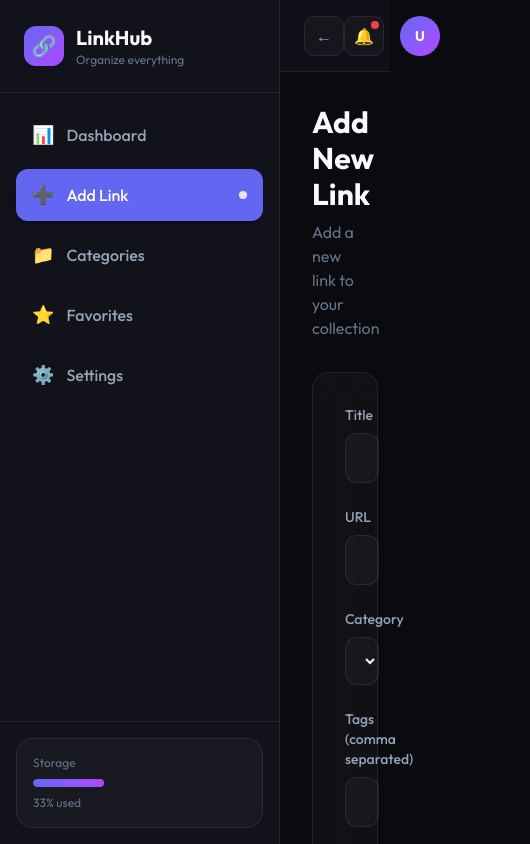
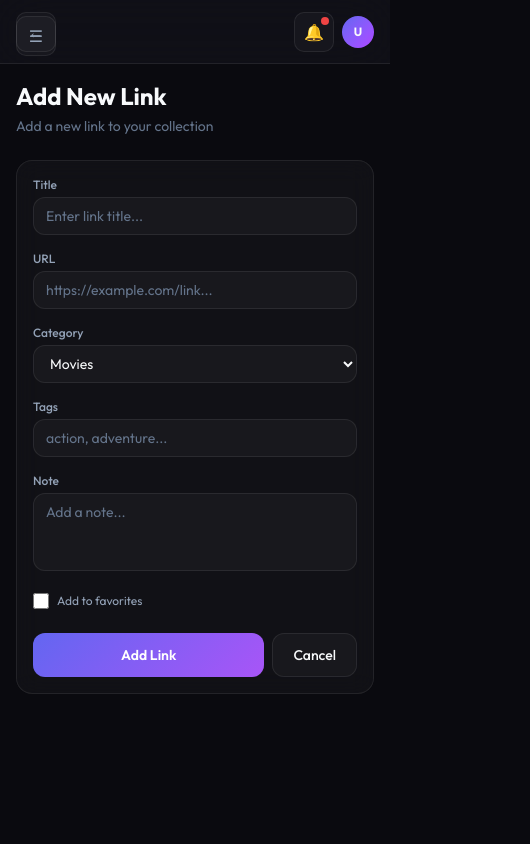
Before and after one commit to bunny123373/Download.org, a Next.js app: page /add-link in a window 390 px wide. Shown: the top 844 px of the page, 530 px wide, since content can reach past the window. Built offline with nearby package versions, Linux system fonts and the light colour scheme.

Commit message:
fix: responsive layouts for all devices

```diff
--- a/src/app/add-link/page.tsx
+++ b/src/app/add-link/page.tsx
@@ -70,17 +70,17 @@ function AddLinkContent() {
     <div className="min-h-screen">
       <Navbar showSearch={false} showFilter={false} />
 
-      <div className="p-8 max-w-2xl mx-auto">
-        <div className="mb-8">
-          <h1 className="text-3xl font-bold text-[var(--text-primary)] mb-2">
+      <div className="p-4 md:p-6 lg:p-8 max-w-lg md:max-w-xl lg:max-w-2xl mx-auto">
+        <div className="mb-6 md:mb-8">
+          <h1 className="text-2xl md:text-3xl font-bold text-[var(--text-primary)] mb-1 md:mb-2">
             {editingLink ? 'Edit Link' : 'Add New Link'}
           </h1>
-          <p className="text-[var(--text-muted)]">
+          <p className="text-sm md:text-base text-[var(--text-muted)]">
             {editingLink ? 'Update the link details below' : 'Add a new link to your collection'}
           </p>
         </div>
 
-        <div className="glass-card p-8">
+        <div className="glass-card p-4 md:p-6 lg:p-8">
           <LinkForm
             link={editingLink}
             onSubmit={handleSubmit}
@@ -105,8 +105,8 @@ function LoadingFallback() {
   return (
     <div className="min-h-screen">
       <Navbar showSearch={false} showFilter={false} />
-      <div className="p-8 max-w-2xl mx-auto">
-        <div className="glass-card p-8 animate-pulse">
+      <div className="p-4 md:p-6 lg:p-8 max-w-lg md:max-w-xl lg:max-w-2xl mx-auto">
+        <div className="glass-card p-4 md:p-6 lg:p-8 animate-pulse">
           <div className="skeleton h-6 w-1/3 mb-4" />
           <div className="skeleton h-10 w-full mb-4" />
           <div className="skeleton h-10 w-full mb-4" />
--- a/src/app/categories/page.tsx
+++ b/src/app/categories/page.tsx
@@ -35,33 +35,33 @@ export default function CategoriesPage() {
     <div className="min-h-screen">
       <Navbar showSearch={false} showFilter={false} />
 
-      <div className="p-8">
-        <div className="mb-8">
-          <h1 className="text-3xl font-bold text-[var(--text-primary)] mb-2">Categories</h1>
-          <p className="text-[var(--text-muted)]">Browse links by category</p>
+      <div className="p-4 md:p-6 lg:p-8">
+        <div className="mb-6 md:mb-8">
+          <h1 className="text-2xl md:text-3xl font-bold text-[var(--text-primary)] mb-1 md:mb-2">Categories</h1>
+          <p className="text-sm md:text-base text-[var(--text-muted)]">Browse links by category</p>
         </div>
 
         {loading ? (
-          <div className="grid grid-cols-1 md:grid-cols-2 lg:grid-cols-3 gap-6">
+          <div className="grid grid-cols-2 sm:grid-cols-3 lg:grid-cols-3 gap-3 md:gap-4 lg:gap-6">
             {CATEGORIES.map((_, i) => (
-              <div key={i} className="glass-card p-6 animate-pulse">
-                <div className="skeleton h-12 w-12 rounded-xl mb-4" />
-                <div className="skeleton h-6 w-1/2 mb-2" />
-                <div className="skeleton h-4 w-1/3" />
+              <div key={i} className="glass-card p-4 md:p-6 animate-pulse">
+                <div className="skeleton h-10 w-10 md:h-12 md:w-12 rounded-lg md:rounded-xl mb-3 md:mb-4" />
+                <div className="skeleton h-5 w-1/2 mb-2" />
+                <div className="skeleton h-3 w-1/3" />
               </div>
             ))}
           </div>
         ) : (
-          <div className="grid grid-cols-1 md:grid-cols-2 lg:grid-cols-3 gap-6">
+          <div className="grid grid-cols-2 sm:grid-cols-3 lg:grid-cols-3 gap-3 md:gap-4 lg:gap-6">
             {categories.map((category, index) => (
               <button
                 key={category.name}
                 onClick={() => handleCategoryClick(category.name)}
-                className="glass-card p-6 text-left hover:scale-[1.02] transition-transform animate-fade-in"
+                className="glass-card p-4 md:p-6 text-left hover:scale-[1.02] transition-transform animate-fade-in"
                 style={{ animationDelay: `${index * 50}ms` }}
               >
                 <div
-                  className="w-14 h-14 rounded-xl flex items-center justify-center text-3xl mb-4"
+                  className="w-10 h-10 md:w-12 md:h-12 lg:w-14 lg:h-14 rounded-lg md:rounded-xl flex items-center justify-center text-xl md:text-2xl mb-3 md:mb-4"
                   style={{
                     background: `linear-gradient(135deg, ${category.color}30, ${category.color}10)`,
                     border: `1px solid ${category.color}30`
@@ -69,14 +69,14 @@ export default function CategoriesPage() {
                 >
                   {category.icon}
                 </div>
-                <h3 className="text-xl font-semibold text-[var(--text-primary)] mb-2">
+                <h3 className="text-base md:text-lg lg:text-xl font-semibold text-[var(--text-primary)] mb-1 md:mb-2">
                   {category.name}
                 </h3>
-                <p className="text-[var(--text-muted)]">
+                <p className="text-xs md:text-sm text-[var(--text-muted)]">
                   {category.count} {category.count === 1 ? 'link' : 'links'}
                 </p>
                 {category.count > 0 && (
-                  <div className="mt-4 h-2 bg-[var(--bg-tertiary)] rounded-full overflow-hidden">
+                  <div className="mt-3 md:mt-4 h-1.5 md:h-2 bg-[var(--bg-tertiary)] rounded-full overflow-hidden">
                     <div
                       className="h-full rounded-full transition-all duration-500"
                       style={{
--- a/src/app/dashboard/page.tsx
+++ b/src/app/dashboard/page.tsx
@@ -58,16 +58,16 @@ export default function DashboardPage() {
     <div className="min-h-screen">
       <Navbar onSearch={handleSearch} onFilter={handleFilter} />
 
-      <div className="p-8">
-        <div className="mb-8">
-          <h1 className="text-3xl font-bold text-[var(--text-primary)] mb-2">Dashboard</h1>
-          <p className="text-[var(--text-muted)]">Manage and organize your links</p>
+      <div className="p-4 md:p-6 lg:p-8">
+        <div className="mb-6 md:mb-8">
+          <h1 className="text-2xl md:text-3xl font-bold text-[var(--text-primary)] mb-1 md:mb-2">Dashboard</h1>
+          <p className="text-sm md:text-base text-[var(--text-muted)]">Manage and organize your links</p>
         </div>
 
-        <div className="grid grid-cols-1 md:grid-cols-2 lg:grid-cols-4 gap-6 mb-8">
+        <div className="grid grid-cols-2 lg:grid-cols-4 gap-3 md:gap-4 lg:gap-6 mb-6 md:mb-8">
           <StatsCard
             icon="🔗"
-            label="Total Links"
+            label="Total"
             value={stats?.total || 0}
             color="#6366f1"
             index={0}
@@ -88,30 +88,30 @@ export default function DashboardPage() {
           />
           <StatsCard
             icon="🕐"
-            label="Recent (7 days)"
+            label="Recent"
             value={stats?.recent || 0}
             color="#ec4899"
             index={3}
           />
         </div>
 
-        <div className="flex items-center justify-between mb-6">
-          <h2 className="text-xl font-semibold text-[var(--text-primary)]">Recent Links</h2>
+        <div className="flex items-center justify-between mb-4 md:mb-6">
+          <h2 className="text-lg md:text-xl font-semibold text-[var(--text-primary)]">Recent Links</h2>
           <button
             onClick={() => router.push('/add-link')}
-            className="btn-primary text-sm"
+            className="btn-primary text-xs md:text-sm px-3 md:px-4 py-2"
           >
-            ➕ Add New Link
+            ➕ Add
           </button>
         </div>
 
         {loading ? (
-          <SkeletonCard count={8} />
+          <SkeletonCard count={4} />
         ) : links.length === 0 ? (
-          <div className="glass-card p-12 text-center">
-            <div className="text-6xl mb-4">🔗</div>
-            <h3 className="text-xl font-semibold text-[var(--text-primary)] mb-2">No links yet</h3>
-            <p className="text-[var(--text-muted)] mb-6">Start adding your first link to get organized</p>
+          <div className="glass-card p-6 md:p-12 text-center">
+            <div className="text-4xl md:text-6xl mb-4">🔗</div>
+            <h3 className="text-lg md:text-xl font-semibold text-[var(--text-primary)] mb-2">No links yet</h3>
+            <p className="text-sm md:text-base text-[var(--text-muted)] mb-6">Start adding your first link</p>
             <button
               onClick={() => router.push('/add-link')}
               className="btn-primary"
@@ -120,7 +120,7 @@ export default function DashboardPage() {
             </button>
           </div>
         ) : (
-          <div className="grid grid-cols-1 md:grid-cols-2 lg:grid-cols-3 xl:grid-cols-4 gap-6">
+          <div className="grid grid-cols-1 sm:grid-cols-2 lg:grid-cols-3 xl:grid-cols-4 gap-4 md:gap-6">
             {links.slice(0, 12).map((link, index) => (
               <LinkCard
                 key={link._id}
--- a/src/app/favorites/page.tsx
+++ b/src/app/favorites/page.tsx
@@ -53,19 +53,19 @@ export default function FavoritesPage() {
     <div className="min-h-screen">
       <Navbar onSearch={handleSearch} showFilter={false} />
 
-      <div className="p-8">
-        <div className="mb-8">
-          <h1 className="text-3xl font-bold text-[var(--text-primary)] mb-2">⭐ Favorites</h1>
-          <p className="text-[var(--text-muted)]">Your starred links</p>
+      <div className="p-4 md:p-6 lg:p-8">
+        <div className="mb-6 md:mb-8">
+          <h1 className="text-2xl md:text-3xl font-bold text-[var(--text-primary)] mb-1 md:mb-2">⭐ Favorites</h1>
+          <p className="text-sm md:text-base text-[var(--text-muted)]">Your starred links</p>
         </div>
 
         {loading ? (
-          <SkeletonCard count={8} />
+          <SkeletonCard count={4} />
         ) : filteredLinks.length === 0 ? (
-          <div className="glass-card p-12 text-center">
-            <div className="text-6xl mb-4">⭐</div>
-            <h3 className="text-xl font-semibold text-[var(--text-primary)] mb-2">No favorites yet</h3>
-            <p className="text-[var(--text-muted)] mb-6">Star links to add them to your favorites</p>
+          <div className="glass-card p-6 md:p-12 text-center">
+            <div className="text-4xl md:text-6xl mb-4">⭐</div>
+            <h3 className="text-lg md:text-xl font-semibold text-[var(--text-primary)] mb-2">No favorites yet</h3>
+            <p className="text-sm md:text-base text-[var(--text-muted)] mb-6">Star links to add them to your favorites</p>
             <button
               onClick={() => router.push('/dashboard')}
               className="btn-primary"
@@ -74,7 +74,7 @@ export default function FavoritesPage() {
             </button>
           </div>
         ) : (
-          <div className="grid grid-cols-1 md:grid-cols-2 lg:grid-cols-3 xl:grid-cols-4 gap-6">
+          <div className="grid grid-cols-1 sm:grid-cols-2 lg:grid-cols-3 xl:grid-cols-4 gap-4 md:gap-6">
             {filteredLinks.map((link, index) => (
               <LinkCard
                 key={link._id}
--- a/src/app/layout.tsx
+++ b/src/app/layout.tsx
@@ -30,7 +30,7 @@ export default function RootLayout({
     <html lang="en" className={`${outfit.variable} ${inter.variable}`}>
       <body className="min-h-full bg-[var(--bg-primary)]">
         <Sidebar />
-        <main className="ml-[280px] min-h-screen">
+        <main className="lg:ml-[280px] min-h-screen">
           {children}
         </main>
       </body>
--- a/src/components/LinkForm.tsx
+++ b/src/components/LinkForm.tsx
@@ -55,9 +55,9 @@ export default function LinkForm({ link, onSubmit, onCancel, isLoading = false }
   };
 
   return (
-    <form onSubmit={handleSubmit} className="space-y-6">
+    <form onSubmit={handleSubmit} className="space-y-4 md:space-y-6">
       <div>
-        <label className="block text-sm font-medium text-[var(--text-secondary)] mb-2">
+        <label className="block text-xs md:text-sm font-medium text-[var(--text-secondary)] mb-1 md:mb-2">
           Title
         </label>
         <input
@@ -67,12 +67,12 @@ export default function LinkForm({ link, onSubmit, onCancel, isLoading = false }
           onChange={handleChange}
           required
           placeholder="Enter link title..."
-          className="glass-input w-full py-3 px-4"
+          className="glass-input w-full py-2 md:py-3 px-3 md:px-4 text-sm"
         />
       </div>
 
       <div>
-        <label className="block text-sm font-medium text-[var(--text-secondary)] mb-2">
+        <label className="block text-xs md:text-sm font-medium text-[var(--text-secondary)] mb-1 md:mb-2">
           URL
         </label>
         <input
@@ -82,13 +82,13 @@ export default function LinkForm({ link, onSubmit, onCancel, isLoading = false }
           onChange={handleChange}
           required
           placeholder="https://example.com/link..."
-          className="glass-input w-full py-3 px-4"
+          className="glass-input w-full py-2 md:py-3 px-3 md:px-4 text-sm"
         />
         {detectedType && (
-          <div className="mt-2 flex items-center gap-2">
-            <span className="text-xs text-[var(--text-muted)]">Detected type:</span>
+          <div className="mt-1 md:mt-2 flex items-center gap-2">
+            <span className="text-[10px] md:text-xs text-[var(--text-muted)]">Type:</span>
             <span
-              className="type-badge text-xs"
+              className="type-badge text-[10px] md:text-xs"
               style={{
                 backgroundColor: `${getTypeColor(detectedType)}20`,
                 color: getTypeColor(detectedType),
@@ -102,14 +102,14 @@ export default function LinkForm({ link, onSubmit, onCancel, isLoading = false }
       </div>
 
       <div>
-        <label className="block text-sm font-medium text-[var(--text-secondary)] mb-2">
+        <label className="block text-xs md:text-sm font-medium text-[var(--text-secondary)] mb-1 md:mb-2">
           Category
         </label>
         <select
           name="category"
           value={formData.category}
           onChange={handleChange}
-          className="glass-input w-full py-3 px-4 cursor-pointer"
+          className="glass-input w-full py-2 md:py-3 px-3 md:px-4 cursor-pointer text-sm"
         >
           {categories.map(cat => (
             <option key={cat} value={cat}>{cat}</option>
@@ -118,21 +118,21 @@ export default function LinkForm({ link, onSubmit, onCancel, isLoading = false }
       </div>
 
       <div>
-        <label className="block text-sm font-medium text-[var(--text-secondary)] mb-2">
-          Tags (comma separated)
+        <label className="block text-xs md:text-sm font-medium text-[var(--text-secondary)] mb-1 md:mb-2">
+          Tags
         </label>
         <input
           type="text"
           name="tags"
           value={formData.tags}
           onChange={handleChange}
-          placeholder="action, adventure, 2024..."
-          className="glass-input w-full py-3 px-4"
+          placeholder="action, adventure..."
+          className="glass-input w-full py-2 md:py-3 px-3 md:px-4 text-sm"
         />
       </div>
 
       <div>
-        <label className="block text-sm font-medium text-[var(--text-secondary)] mb-2">
+        <label className="block text-xs md:text-sm font-medium text-[var(--text-secondary)] mb-1 md:mb-2">
           Note
         </label>
         <textarea
@@ -140,30 +140,30 @@ export default function LinkForm({ link, onSubmit, onCancel, isLoading = false }
           value={formData.note}
           onChange={handleChange}
           rows={3}
-          placeholder="Add a note about this link..."
-          className="glass-input w-full py-3 px-4 resize-none"
+          placeholder="Add a note..."
+          className="glass-input w-full py-2 md:py-3 px-3 md:px-4 resize-none text-sm"
         />
       </div>
 
-      <div className="flex items-center gap-3">
+      <div className="flex items-center gap-2 md:gap-3">
         <input
           type="checkbox"
           name="favorite"
           id="favorite"
           checked={formData.favorite}
           onChange={handleChange}
-          className="w-5 h-5 rounded border-[var(--glass-border)] bg-[var(--glass)] text-[var(--accent-primary)] focus:ring-[var(--accent-primary)] focus:ring-offset-0"
+          className="w-4 h-4 md:w-5 md:h-5 rounded border-[var(--glass-border)] bg-[var(--glass)] text-[var(--accent-primary)]"
         />
-        <label htmlFor="favorite" className="text-sm text-[var(--text-secondary)]">
+        <label htmlFor="favorite" className="text-xs md:text-sm text-[var(--text-secondary)]">
           Add to favorites
         </label>
       </div>
 
-      <div className="flex gap-4 pt-4">
+      <div className="flex gap-2 md:gap-4 pt-2 md:pt-4">
         <button
           type="submit"
           disabled={isLoading}
-          className="btn-primary flex-1 disabled:opacity-50 disabled:cursor-not-allowed"
+          className="btn-primary flex-1 text-sm md:text-base py-2.5 md:py-3 disabled:opacity-50"
         >
           {isLoading ? (
             <span className="flex items-center justify-center gap-2">
@@ -171,13 +171,13 @@ export default function LinkForm({ link, onSubmit, onCancel, isLoading = false }
               Saving...
             </span>
           ) : (
-            link ? 'Update Link' : 'Add Link'
+            link ? 'Update' : 'Add Link'
           )}
         </button>
         <button
           type="button"
           onClick={onCancel}
-          className="btn-secondary"
+          className="btn-secondary text-sm md:text-base py-2.5 md:py-3"
         >
           Cancel
         </button>
--- a/src/components/Navbar.tsx
+++ b/src/components/Navbar.tsx
@@ -11,7 +11,7 @@ interface NavbarProps {
 }
 
 const filters = [
-  { value: '', label: 'All Types' },
+  { value: '', label: 'All' },
   { value: 'MP4', label: 'MP4' },
   { value: 'HLS', label: 'HLS' },
   { value: 'SUBTITLE', label: 'Subtitle' },
@@ -50,32 +50,32 @@ export default function Navbar({ onSearch, onFilter, showSearch = true, showFilt
   };
 
   return (
-    <header className="h-[72px] bg-[var(--bg-secondary)]/80 backdrop-blur-xl border-b border-[var(--glass-border)] flex items-center justify-between px-6 sticky top-0 z-40">
-      <div className="flex items-center gap-4">
+    <header className="h-16 bg-[var(--bg-secondary)]/80 backdrop-blur-xl border-b border-[var(--glass-border)] flex items-center justify-between px-4 md:px-6 sticky top-0 z-40 gap-2 md:gap-4">
+      <div className="flex items-center gap-2 md:gap-4 flex-1 min-w-0">
         <button
           onClick={() => router.back()}
-          className="btn-icon lg:hidden"
+          className="btn-icon w-8 h-8 flex-shrink-0 lg:hidden"
         >
           ←
         </button>
-        <h2 className="text-lg font-semibold text-[var(--text-primary)] hidden lg:block">
+        <h2 className="text-base md:text-lg font-semibold text-[var(--text-primary)] truncate hidden sm:block">
           Link Organizer
         </h2>
       </div>
 
-      <div className="flex items-center gap-4">
+      <div className="flex items-center gap-2 md:gap-3 flex-shrink-0">
         {showSearch && (
-          <div className={`relative ${isSearchOpen ? 'w-64' : 'w-10'} transition-all duration-300`}>
+          <div className={`relative transition-all duration-300 ${isSearchOpen || searchValue ? 'w-40 md:w-64' : 'w-8 md:w-10'}`}>
             <input
               type="text"
-              placeholder="Search links..."
+              placeholder="Search..."
               value={searchValue}
               onChange={(e) => setSearchValue(e.target.value)}
               onFocus={() => setIsSearchOpen(true)}
               onBlur={() => !searchValue && setIsSearchOpen(false)}
-              className="glass-input w-full py-2 pl-10 pr-4 text-sm"
+              className="glass-input w-full py-1.5 md:py-2 pl-8 md:pl-10 pr-3 md:pr-4 text-xs md:text-sm"
             />
-            <span className="absolute left-3 top-1/2 -translate-y-1/2 text-[var(--text-muted)]">
+            <span className="absolute left-2.5 md:left-3 top-1/2 -translate-y-1/2 text-sm">
               🔍
             </span>
           </div>
@@ -85,7 +85,7 @@ export default function Navbar({ onSearch, onFilter, showSearch = true, showFilt
           <select
             value={selectedFilter}
             onChange={(e) => handleFilterChange(e.target.value)}
-            className="glass-input py-2 px-4 text-sm cursor-pointer"
+            className="glass-input py-1.5 px-2 md:px-4 text-xs md:text-sm cursor-pointer max-w-[100px] md:max-w-none"
           >
             {filters.map((filter) => (
               <option key={filter.value} value={filter.value}>
@@ -95,12 +95,12 @@ export default function Navbar({ onSearch, onFilter, showSearch = true, showFilt
           </select>
         )}
 
-        <button className="btn-icon relative">
+        <button className="btn-icon w-8 h-8 relative hidden sm:flex">
           <span>🔔</span>
           <span className="absolute top-1 right-1 w-2 h-2 bg-[var(--error)] rounded-full" />
         </button>
 
-        <div className="w-10 h-10 rounded-full bg-gradient-to-br from-[var(--accent-primary)] to-purple-500 flex items-center justify-center text-sm font-bold cursor-pointer">
+        <div className="w-8 h-8 md:w-10 md:h-10 rounded-full bg-gradient-to-br from-[var(--accent-primary)] to-purple-500 flex items-center justify-center text-xs md:text-sm font-bold cursor-pointer flex-shrink-0">
           U
         </div>
       </div>
--- a/src/components/Sidebar.tsx
+++ b/src/components/Sidebar.tsx
@@ -1,5 +1,6 @@
 'use client';
 
+import { useState } from 'react';
 import Link from 'next/link';
 import { usePathname } from 'next/navigation';
 
@@ -13,36 +14,69 @@ const navItems = [
 
 export default function Sidebar() {
   const pathname = usePathname();
+  const [isOpen, setIsOpen] = useState(false);
 
   return (
-    <aside className="fixed left-0 top-0 h-screen w-[280px] bg-[var(--bg-secondary)] border-r border-[var(--glass-border)] flex flex-col z-50">
-      <div className="p-6 border-b border-[var(--glass-border)]">
+    <>
+      {/* Mobile menu button */}
+      <button
+        onClick={() => setIsOpen(true)}
+        className="fixed top-4 left-4 z-50 lg:hidden btn-icon z-40"
+      >
+        ☰
+      </button>
+
+      {/* Mobile overlay */}
+      {isOpen && (
+        <div
+          className="fixed inset-0 bg-black/60 z-40 lg:hidden"
+          onClick={() => setIsOpen(false)}
+        />
+      )}
+
+      {/* Sidebar */}
+      <aside className={`
+        fixed left-0 top-0 h-screen w-[280px]
+        bg-[var(--bg-secondary)] border-r border-[var(--glass-border)]
+        flex flex-col z-50 transition-transform duration-300
+        ${isOpen ? 'translate-x-0' : '-translate-x-full lg:translate-x-0'}
+      `}>
+        <div className="p-5 border-b border-[var(--glass-border)]">
+          <div className="flex items-center justify-between">
             <div className="flex items-center gap-3">
-          <div className="w-10 h-10 rounded-xl bg-gradient-to-br from-[var(--accent-primary)] to-purple-500 flex items-center justify-center text-xl">
+              <div className="w-9 h-9 rounded-lg bg-gradient-to-br from-[var(--accent-primary)] to-purple-500 flex items-center justify-center text-lg">
                 🔗
               </div>
               <div>
-            <h1 className="text-xl font-bold text-[var(--text-primary)]">LinkHub</h1>
-            <p className="text-xs text-[var(--text-muted)]">Organize everything</p>
+                <h1 className="text-lg font-bold text-[var(--text-primary)]">LinkHub</h1>
+                <p className="text-xs text-[var(--text-muted)]">Organize</p>
               </div>
+            </div>
+            <button
+              onClick={() => setIsOpen(false)}
+              className="lg:hidden btn-icon w-8 h-8 text-lg"
+            >
+              ✕
+            </button>
           </div>
         </div>
 
-      <nav className="flex-1 p-4 space-y-2">
+        <nav className="flex-1 p-3 space-y-1 overflow-y-auto">
           {navItems.map((item) => {
             const isActive = pathname === item.href || pathname.startsWith(item.href + '/');
             return (
               <Link
                 key={item.href}
                 href={item.href}
-              className={`flex items-center gap-3 px-4 py-3 rounded-xl transition-all duration-200 group ${
+                onClick={() => setIsOpen(false)}
+                className={`flex items-center gap-3 px-4 py-3 rounded-xl transition-all duration-200 ${
                   isActive
                     ? 'bg-[var(--accent-primary)] text-white shadow-lg shadow-[var(--accent-primary)]/25'
                     : 'text-[var(--text-secondary)] hover:bg-[var(--glass)] hover:text-[var(--text-primary)]'
                 }`}
               >
-              <span className="text-lg">{item.icon}</span>
-              <span className="font-medium">{item.label}</span>
+                <span className="text-base">{item.icon}</span>
+                <span className="text-sm font-medium">{item.label}</span>
                 {isActive && (
                   <div className="ml-auto w-2 h-2 rounded-full bg-white animate-pulse" />
                 )}
@@ -51,15 +85,16 @@ export default function Sidebar() {
           })}
         </nav>
 
-      <div className="p-4 border-t border-[var(--glass-border)]">
-        <div className="glass-card p-4">
+        <div className="p-3 border-t border-[var(--glass-border)] hidden lg:block">
+          <div className="glass-card p-3">
             <p className="text-xs text-[var(--text-muted)] mb-2">Storage</p>
-          <div className="h-2 bg-[var(--bg-tertiary)] rounded-full overflow-hidden">
+            <div className="h-1.5 bg-[var(--bg-tertiary)] rounded-full overflow-hidden">
               <div className="h-full w-1/3 bg-gradient-to-r from-[var(--accent-primary)] to-purple-500 rounded-full" />
             </div>
-          <p className="text-xs text-[var(--text-muted)] mt-2">33% used</p>
+            <p className="text-xs text-[var(--text-muted)] mt-1">33% used</p>
           </div>
         </div>
       </aside>
+    </>
   );
 }
```
Also changed, not shown: src/app/settings/page.tsx (+37 -37 lines), src/components/LinkCard.tsx (+27 -24 lines). Lines whose indentation alone changed are shown as unchanged.
